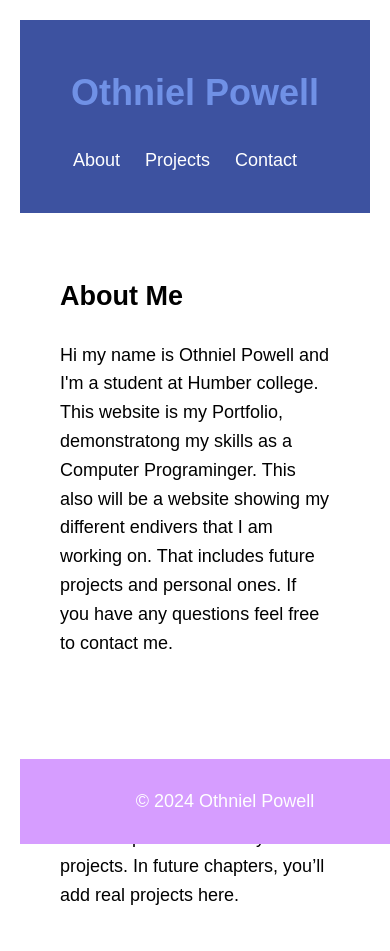
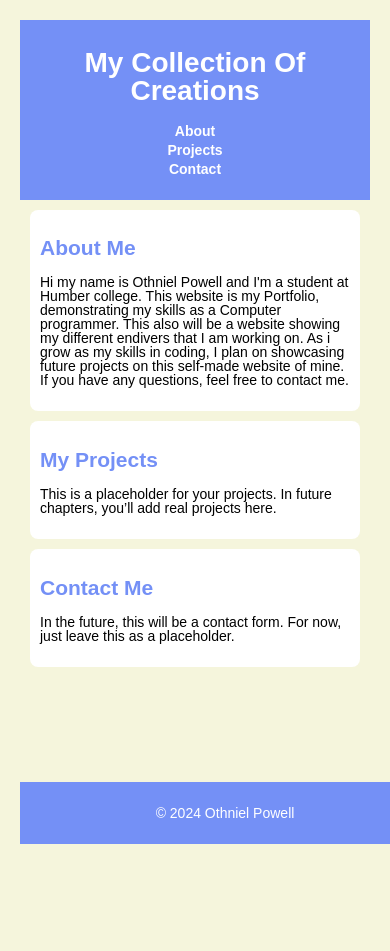
Before and after one commit to Namedoga/my-portfolio, a plain HTML site: page index.html in a window 390 px wide. Shown: the top 951 px of the page. After the commit the page ends 844 px from the top, so only its background shows below. Drawn offline with Linux system fonts and the light colour scheme.

Commit message:
Added basic CSS styling and responsive design

```diff
--- a/index.html
+++ b/index.html
@@ -10,7 +10,7 @@
 <body>
     <!-- Header Section -->
     <header>
-        <h1>Othniel Powell</h1>
+        <h1>My Collection Of Creations</h1>
         <nav>
             <ul>
                 <li><a href="#about">About</a></li>
@@ -23,8 +23,8 @@
     <!-- About Section -->
     <section id="about">
         <h2>About Me</h2>
-        <p>Hi my name is Othniel Powell and I'm a student at Humber college. This website is my Portfolio, demonstratong my skills as a Computer Programinger. This also will be a website showing my different endivers that I am working on.
-        That includes future projects and personal ones. If you have any questions feel free to contact me.
+        <p>Hi my name is Othniel Powell and I'm a student at Humber college. This website is my Portfolio, demonstrating my skills as a Computer programmer. This also will be a website showing my different endivers that I am working on.
+         As i grow as my skills in coding, I plan on showcasing future projects on this self-made website of mine. If you have any questions, feel free to contact me.
 
         </p>
     </section>
--- a/style.css
+++ b/style.css
@@ -1,16 +1,23 @@
 
 body {
     font-family: Arial, sans-serif;
-    font-size:  18px;
+    font-size:  14px;
     margin: 10px;
     padding: 10px;
-    line-height: 1.6;
-    color: black;
+    line-height: 1.0;
+    background-color: beige;
+}
+
+header, footer {
+    background-color: #333;
+    color: white;
+    text-align: center;
+    padding: 20px;
 }
 
 header {
-    background-color: #3D52A0;
-    color: #7091E6;
+    background-color: #7490f6;
+    color: white;
     padding: 20px;
     text-align: center;
 }
@@ -28,15 +35,28 @@ nav ul li {
 nav ul li a {
     color: white;
     text-decoration: none;
+    font-weight: bold;
 }
+
+nav ul li a:hover {
+    text-decoration: underline;
+}
+
 
 section {
     padding: 20px;
     margin: 20px;
+    background-color: white;
+    border-radius: 8px;
+    box-shadow: 0 0 10px #7490f6(0, 0, 0, 0.1);
+}
+
+h2 {
+    color: #7490f6;
 }
 
 footer {
-    background-color: #d69dff;
+    background-color: #7490f6;
     color: white;
     text-align: center;
     padding: 10px;
@@ -44,3 +64,21 @@ footer {
     bottom: 0;
     width: 100%;
 }
+
+/* Media Queries for Mobile Devices */
+@media only screen and (max-width: 600px) {
+    header, footer {
+        padding: 10px;
+    }
+
+    nav ul li {
+        display: block;
+        text-align: center;
+        margin: 5px 0;
+    }
+
+    section {
+        padding: 10px;
+        margin: 10px;
+    }
+}
```
